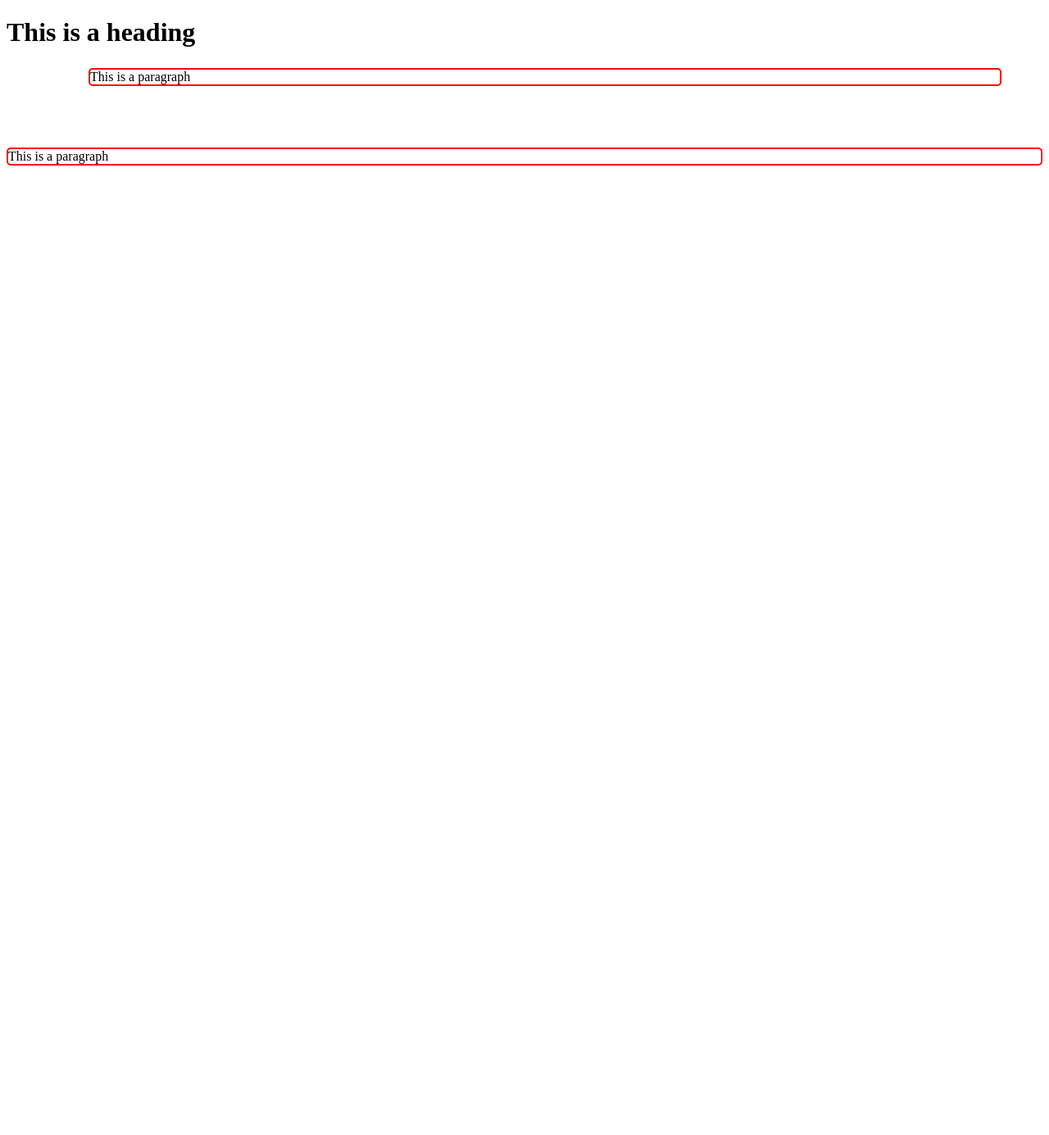
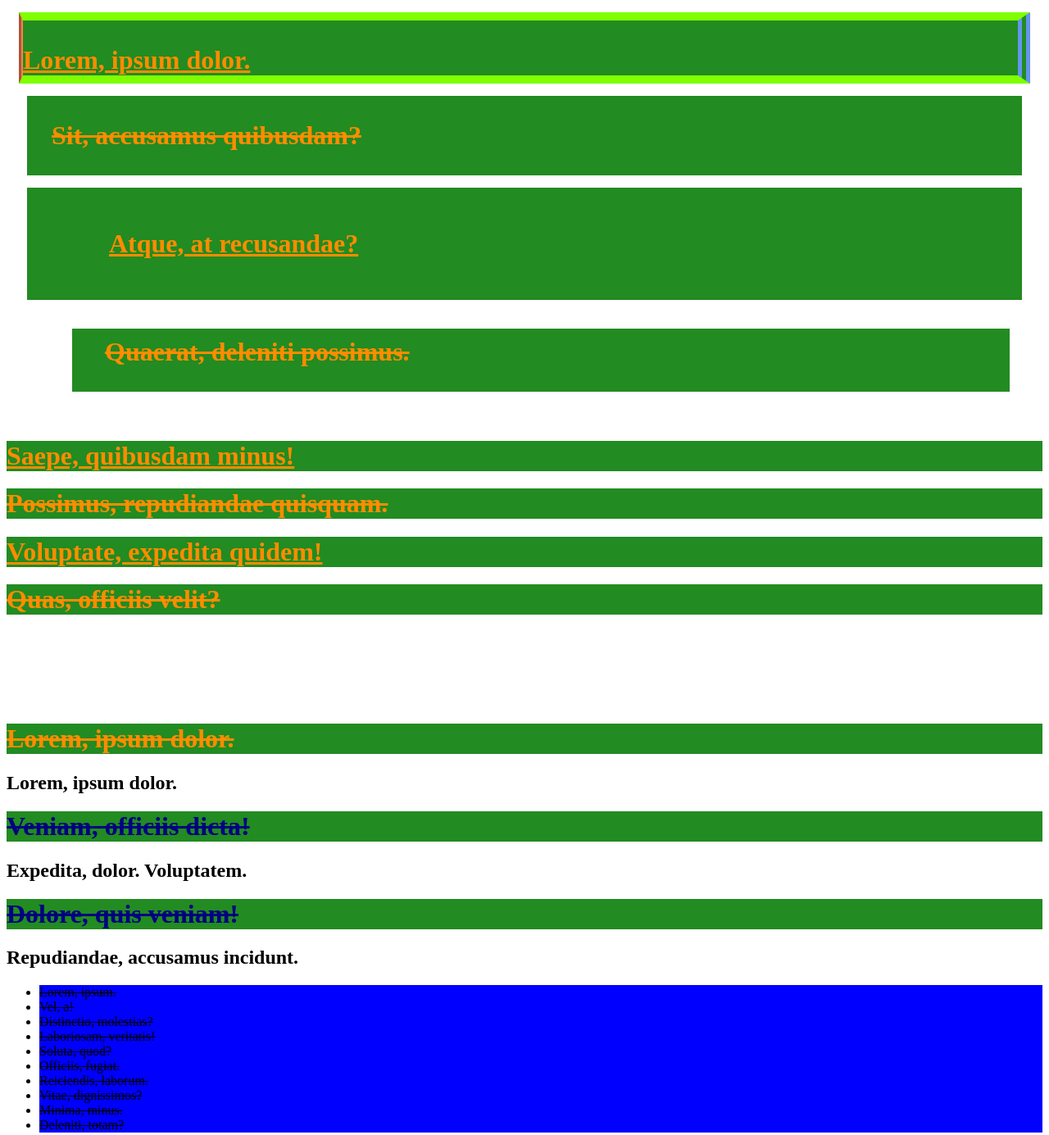
Before and after one commit to ZettaKMG/Web20220207, a plain HTML site: page css/Free Practice2.html in a window 1280 px wide. Shown: the top 1385 px of the page at 82% size. Before the commit the page ends 800 px from the top, so only its background shows below. Drawn offline with Linux system fonts and the light colour scheme.

Commit message:
free practice

```diff
--- a/css/Free Practice2.html
+++ b/css/Free Practice2.html
@@ -3,22 +3,113 @@
 
 <head>
     <style>
-        p {
-            border: 2px solid red;
-            border-radius: 5px;
-            margin: 25px 50px 75px 100px;
+        h1 {
+            color: darkorange;
+            background-color: forestgreen;
+            text-decoration: underline;
         }
 
-        #head1{
-            margin: auto;
+        h1:nth-child(even) {
+            text-decoration: line-through;
+        }
+
+        h1:hover {
+            color: blue;
+            background-color: yellow;
+        }
+
+        h1:active {
+            color: rosybrown;
+            background-color: brown;
+        }
+
+        h2+h1 {
+            color: navy;
+        }
+
+        #head1 {
+            margin: 15px;
+            padding-top: 30px;
+            border: 10px solid chartreuse;
+            border-left: 5px groove coral;
+            border-right: 15px double cornflowerblue;
+        }
+
+        #head2 {
+            margin: 15px 25px;
+            padding: 30px;
+        }
+
+        #head3 {
+            margin: 15px 25px 35px;
+            padding: 50px 100px;
+        }
+
+        #head4 {
+            margin: 20px 40px 60px 80px;
+            padding: 10px 20px 30px 40px;
+        }
+
+        li{
+            background-color: blue;
+        }
+
+        ul>li{
+            text-decoration: line-through;
+        }
+
+        ol>li{
+            font-size: 75px;
         }
     </style>
 </head>
 
 <body>
-    <h1>This is a heading</h1>
-    <p>This is a paragraph</p>
-    <p id="head1">This is a paragraph</p>
+    <!-- h1*8#head$>lorem3 -->
+    <h1 id="head1">Lorem, ipsum dolor.</h1>
+    <h1 id="head2">Sit, accusamus quibusdam?</h1>
+    <h1 id="head3">Atque, at recusandae?</h1>
+    <h1 id="head4">Quaerat, deleniti possimus.</h1>
+    <h1 id="head5">Saepe, quibusdam minus!</h1>
+    <h1 id="head6">Possimus, repudiandae quisquam.</h1>
+    <h1 id="head7">Voluptate, expedita quidem!</h1>
+    <h1 id="head8">Quas, officiis velit?</h1>
+
+    <br><br><br><br><br>
+
+    <!-- (h1>lorem3^h2>lorem3)*3 -->
+    <h1>Lorem, ipsum dolor.</h1>
+    <h2>Lorem, ipsum dolor.</h2>
+    <h1>Veniam, officiis dicta!</h1>
+    <h2>Expedita, dolor. Voluptatem.</h2>
+    <h1>Dolore, quis veniam!</h1>
+    <h2>Repudiandae, accusamus incidunt.</h2>
+
+    <ul>
+        <li>Lorem, ipsum.</li>
+        <li>Vel, a!</li>
+        <li>Distinctio, molestias?</li>
+        <li>Laboriosam, veritatis!</li>
+        <li>Soluta, quod?</li>
+        <li>Officiis, fugiat.</li>
+        <li>Reiciendis, laborum.</li>
+        <li>Vitae, dignissimos?</li>
+        <li>Minima, minus.</li>
+        <li>Deleniti, totam?</li>
+    </ul>
+
+    <ol>
+        <li>Lorem, ipsum.</li>
+        <li>Aut, sapiente?</li>
+        <li>Laborum, ab.</li>
+        <li>Expedita, voluptate.</li>
+        <li>Quo, doloremque.</li>
+        <li>Provident, eaque.</li>
+        <li>Numquam, officiis.</li>
+        <li>Voluptatibus, expedita.</li>
+        <li>Porro, reiciendis?</li>
+        <li>Perspiciatis, illum.</li>
+    </ol>
 </body>
 
 </html>
```
